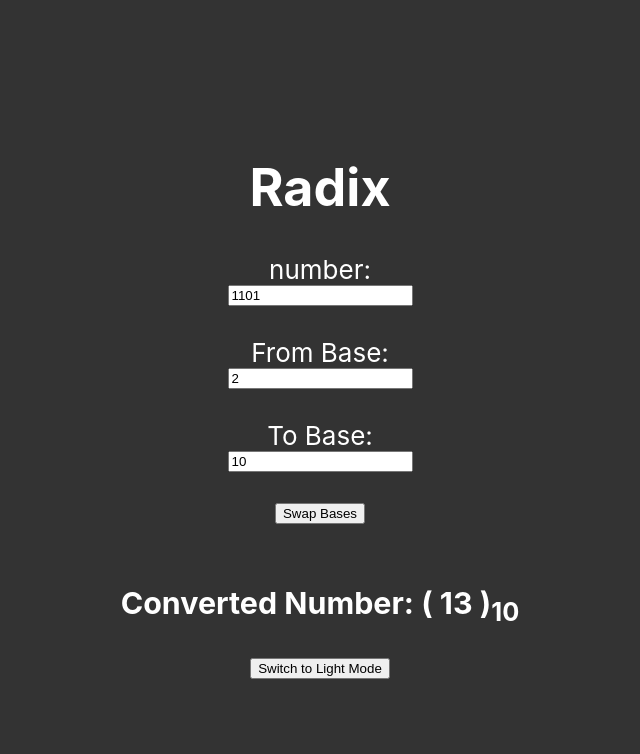
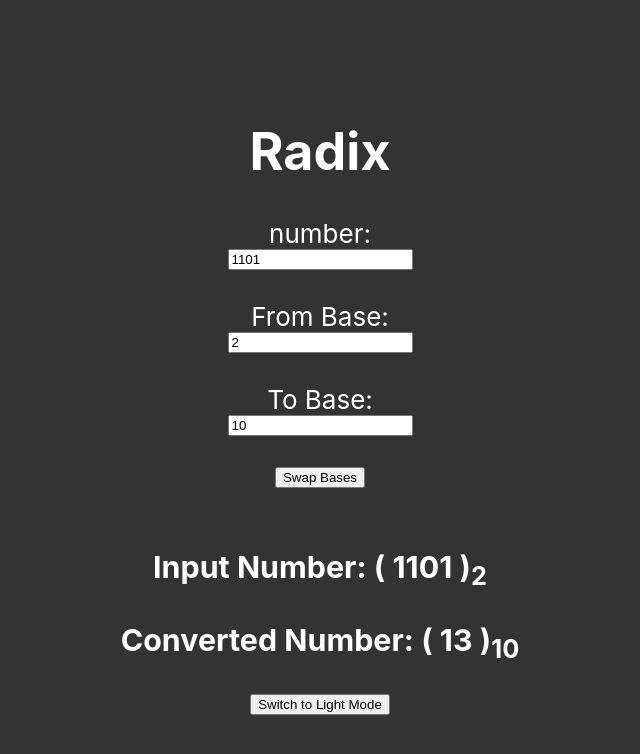
Before and after one commit to renanbazinin/Radix-conversion, a React (Create React App) app: page / in a window 1280 px wide. Shown: the top 754 px of the page, without its empty margins (320-960 px from the left). Built offline with nearby package versions, Linux system fonts and the light colour scheme.

Commit message:
added input be

```diff
--- a/src/App.js
+++ b/src/App.js
@@ -149,7 +149,8 @@ const handleNumberChange = (event) => {
       <button onClick={swapBases}>Swap Bases</button>
       <br/>
       <div>
-        <h3>Converted Number: ( {theGame.convertedNumber} )<sub>{theGame.toBase}</sub>  </h3>
+      <h3>Input Number: ( {theGame.number} )<sub>{theGame.fromBase}</sub>  </h3>
+      <h3>Converted Number: ( {theGame.convertedNumber} )<sub>{theGame.toBase}</sub>  </h3>
       </div>
   {/* Dark mode/light mode toggle button */}
       <button onClick={toggleDarkMode}>
```
